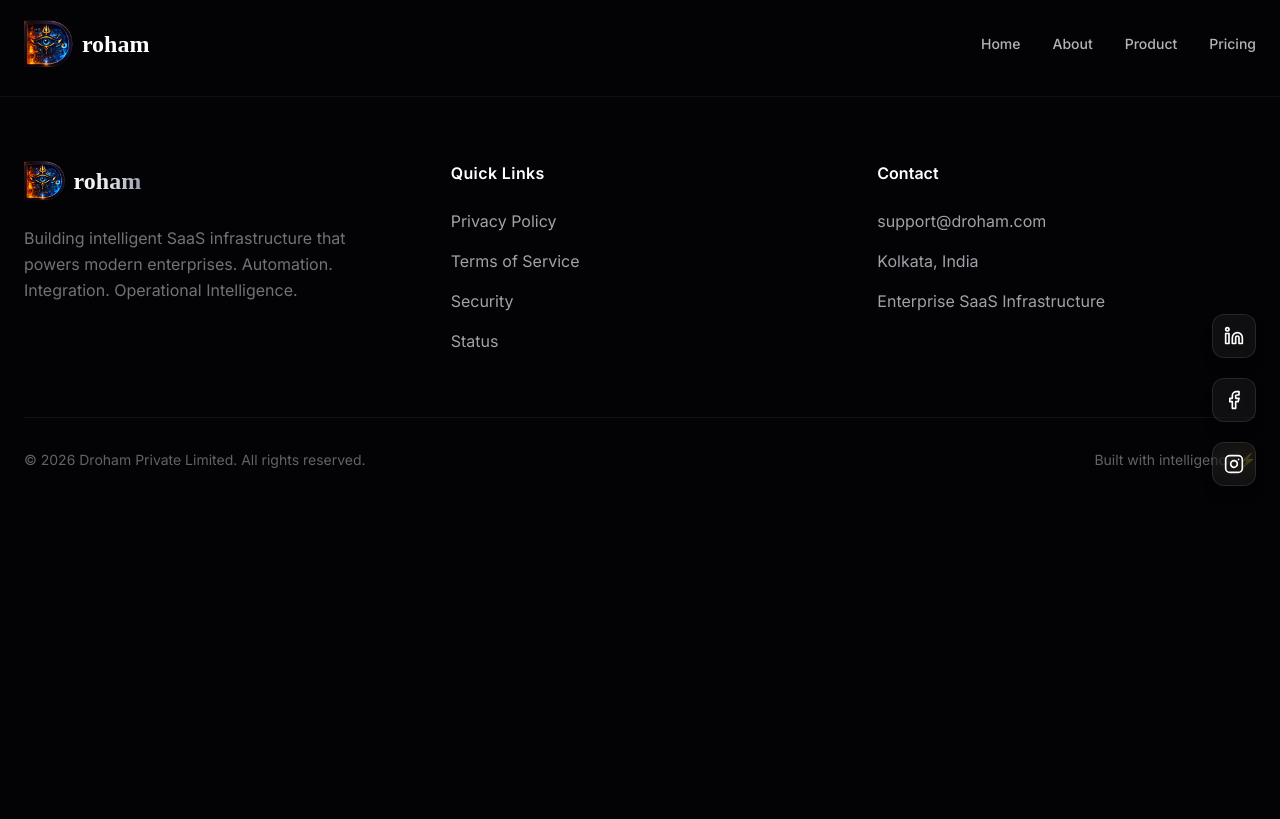
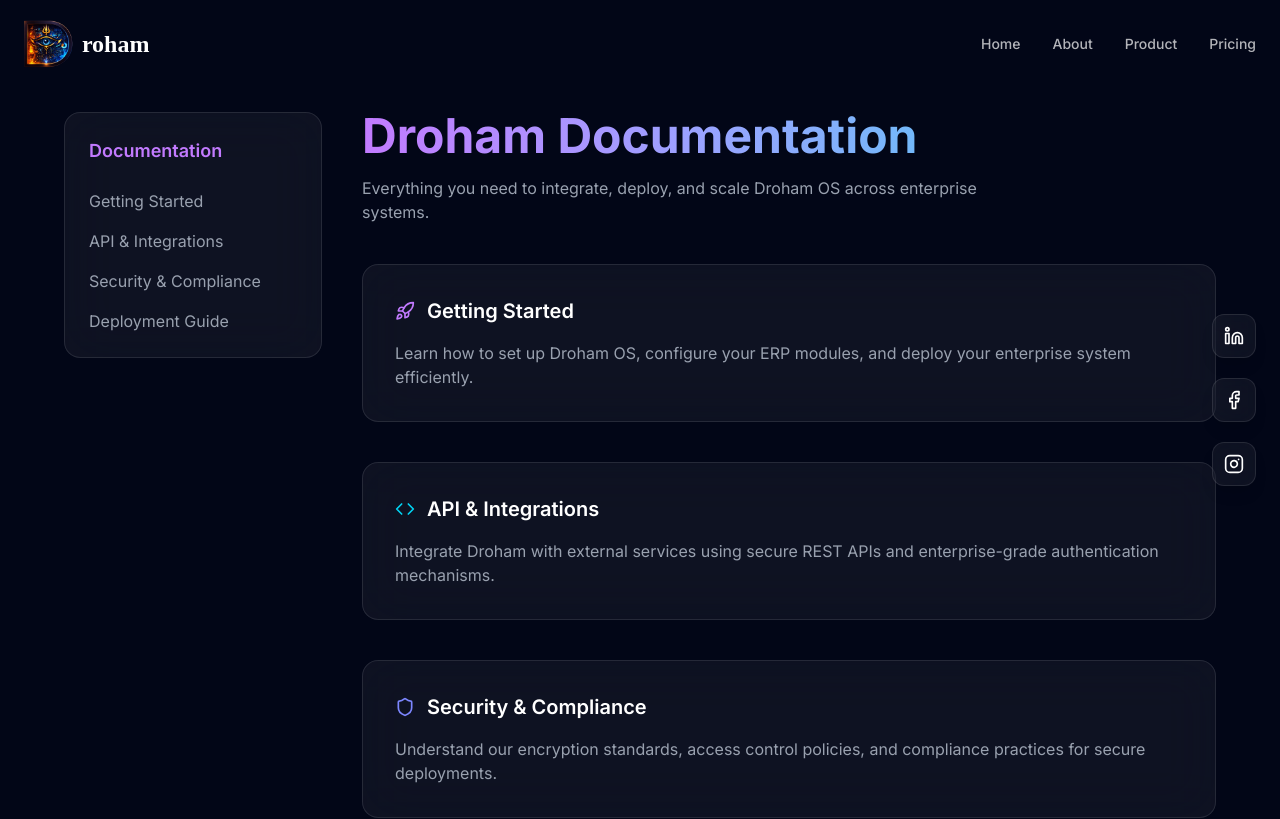
Before and after one commit to SudipBera083/Droham, a React (Vite) app: page /documentation in a window 1280 px wide. Shown: the top 819 px of the page. Built offline with nearby package versions, Linux system fonts and the light colour scheme; a web font is replaced by a local one.

Commit message:
Routings have been implemented for Start Building and book demo

```diff
--- a/src/App.jsx
+++ b/src/App.jsx
@@ -18,6 +18,9 @@ import Privacy from "@/sections/Privacy";
 import Terms from "@/sections/Terms";
 import Security from "@/sections/Security";
 import Status from "@/sections/Status";
+import Documentation from "./sections/Documentation";
+
+
 function Home() {
   return (
     <>
@@ -46,6 +49,7 @@ function App() {
         <Route path="/terms" element={<Terms />} />
         <Route path="/security" element={<Security />} />
         <Route path="/status" element={<Status />} />
+        <Route path="/documentation" element={<Documentation />} />
       </Routes>
     </MainLayout>
   );
--- /dev/null
+++ b/src/sections/Documentation.jsx
@@ -0,0 +1,103 @@
+import React from "react";
+import { motion } from "framer-motion";
+import { BookOpen, Code, Rocket, Shield } from "lucide-react";
+
+const sections = [
+  {
+    icon: <Rocket className="w-5 h-5 text-purple-400" />,
+    title: "Getting Started",
+    content:
+      "Learn how to set up Droham OS, configure your ERP modules, and deploy your enterprise system efficiently.",
+  },
+  {
+    icon: <Code className="w-5 h-5 text-cyan-400" />,
+    title: "API & Integrations",
+    content:
+      "Integrate Droham with external services using secure REST APIs and enterprise-grade authentication mechanisms.",
+  },
+  {
+    icon: <Shield className="w-5 h-5 text-indigo-400" />,
+    title: "Security & Compliance",
+    content:
+      "Understand our encryption standards, access control policies, and compliance practices for secure deployments.",
+  },
+  {
+    icon: <BookOpen className="w-5 h-5 text-green-400" />,
+    title: "Deployment Guide",
+    content:
+      "Deploy Droham on cloud infrastructure with scalability and high availability best practices.",
+  },
+];
+
+const Documentation = () => {
+  return (
+    <section className="relative min-h-screen bg-[#020617] text-white px-6 py-28 overflow-hidden">
+
+      {/* 🔥 Animated Gradient Background */}
+      <div className="absolute inset-0 -z-20 overflow-hidden">
+        <div className="absolute w-[600px] h-[600px] bg-purple-600/30 rounded-full blur-3xl animate-blob"></div>
+        <div className="absolute w-[600px] h-[600px] bg-cyan-500/30 rounded-full blur-3xl animate-blob animation-delay-2000"></div>
+        <div className="absolute w-[600px] h-[600px] bg-indigo-600/30 rounded-full blur-3xl animate-blob animation-delay-4000"></div>
+      </div>
+
+      <div className="max-w-6xl mx-auto relative grid md:grid-cols-4 gap-10">
+
+        {/* 📘 Sidebar */}
+        <div className="md:col-span-1 backdrop-blur-xl bg-white/5 border border-white/10 rounded-2xl p-6 h-fit">
+          <h2 className="text-lg font-semibold mb-6 text-purple-400">
+            Documentation
+          </h2>
+          <ul className="space-y-4 text-gray-400">
+            {sections.map((sec, i) => (
+              <li key={i} className="hover:text-white transition cursor-pointer">
+                {sec.title}
+              </li>
+            ))}
+          </ul>
+        </div>
+
+        {/* 📄 Content */}
+        <div className="md:col-span-3 space-y-10">
+
+          {/* Header */}
+          <motion.div
+            initial={{ opacity: 0, y: 30 }}
+            animate={{ opacity: 1, y: 0 }}
+            transition={{ duration: 0.6 }}
+          >
+            <h1 className="text-4xl md:text-5xl font-bold bg-gradient-to-r from-purple-400 to-cyan-400 bg-clip-text text-transparent">
+              Droham Documentation
+            </h1>
+            <p className="text-gray-400 mt-4 max-w-2xl">
+              Everything you need to integrate, deploy, and scale Droham OS
+              across enterprise systems.
+            </p>
+          </motion.div>
+
+          {/* Sections */}
+          {sections.map((section, index) => (
+            <motion.div
+              key={index}
+              initial={{ opacity: 0, y: 40 }}
+              whileInView={{ opacity: 1, y: 0 }}
+              transition={{ delay: index * 0.1 }}
+              viewport={{ once: true }}
+              className="backdrop-blur-xl bg-white/5 border border-white/10 rounded-2xl p-8 hover:bg-white/10 transition"
+            >
+              <div className="flex items-center gap-3 mb-4">
+                {section.icon}
+                <h2 className="text-xl font-semibold text-white">
+                  {section.title}
+                </h2>
+              </div>
+              <p className="text-gray-400">{section.content}</p>
+            </motion.div>
+          ))}
+
+        </div>
+      </div>
+    </section>
+  );
+};
+
+export default Documentation;
--- a/src/sections/HeroSection.jsx
+++ b/src/sections/HeroSection.jsx
@@ -3,6 +3,7 @@ import { motion, useScroll, useTransform } from "framer-motion";
 import { ArrowRight, ChevronRight, Activity, Globe, Shield, Zap } from "lucide-react";
 import TiltContainer from "@/components/ui/TiltContainer";
 import Cube3D from "@/components/ui/Cube3D";
+import { Link } from "react-router-dom";
 
 const HeroSection = () => {
     const containerRef = useRef(null);
@@ -78,18 +79,36 @@ const HeroSection = () => {
                         </p>
 
                         <div className="flex flex-col sm:flex-row items-center justify-center lg:justify-start gap-4">
+                             <Link
+                                    to="/products"
+                                      >
                             <button className="group relative px-8 py-4 bg-white text-black font-bold rounded-full transition-all duration-300 hover:scale-105 active:scale-95 shadow-[0_0_20px_-5px_rgba(255,255,255,0.3)] overflow-hidden">
                                 <div className="absolute inset-0 bg-gradient-to-r from-transparent via-gray-200 to-transparent opacity-0 group-hover:opacity-100 -translate-x-full group-hover:translate-x-full transition-all duration-700 ease-in-out" />
-                                <span className="relative flex items-center gap-2">
-                                    Start Building <ArrowRight className="w-5 h-5 group-hover:translate-x-1 transition-transform" />
-                                </span>
+
+
+                                    <span className="relative flex items-center gap-2">
+                                        Start Building
+                                        <ArrowRight className="w-5 h-5 group-hover:translate-x-1 transition-transform" />
+                                    </span>
+
+
+
                             </button>
+                            </Link>
 
+
+                              {/* <Link
+                                    to="/documentation"
+                                    // className="group relative inline-flex items-center px-6 py-3 bg-primary rounded-lg overflow-hidden"
+                                >
                             <button className="px-8 py-4 bg-white/5 text-white font-medium rounded-full hover:bg-white/10 border border-white/10 backdrop-blur-md transition-all duration-300 hover:scale-105 active:scale-95 flex items-center gap-2">
                                 <Zap className="w-5 h-5 text-yellow-400 fill-yellow-400/20" />
                                 Documentation
                             </button>
+                            </Link>  */}
                         </div>
+
+
                     </motion.div>
 
                     {/* 3D Visual */}
--- a/src/sections/WhyDrohamSection.jsx
+++ b/src/sections/WhyDrohamSection.jsx
@@ -1,5 +1,7 @@
 import React from "react";
 import { motion } from "framer-motion";
+import { Link } from "react-router-dom";
+import { ArrowRight } from "lucide-react";
 
 const WhyDrohamSection = () => {
   return (
@@ -125,9 +127,14 @@ const WhyDrohamSection = () => {
             preparing to scale with confidence.
           </p>
           <br /><br />
-          <button className="px-10 py-4 rounded-full bg-accent text-white font-semibold text-lg hover:bg-accent-glow transition-all">
-        Book a Demo
-      </button>
+
+          <Link
+            to="/products"
+          >
+            <button className="px-10 py-4 rounded-full bg-accent text-white font-semibold text-lg hover:bg-accent-glow transition-all">
+              Book a Demo
+            </button>
+          </Link>
         </motion.div>
 
       </div>
```
